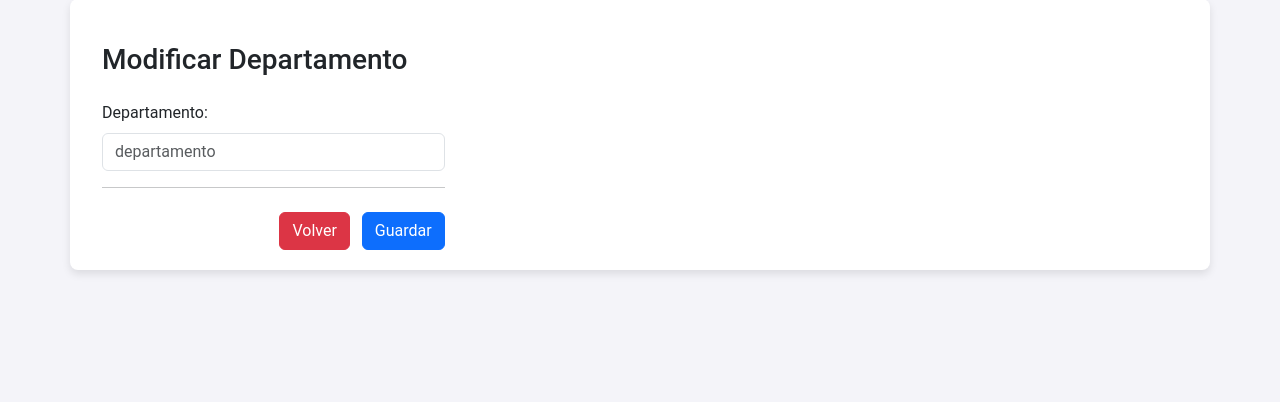
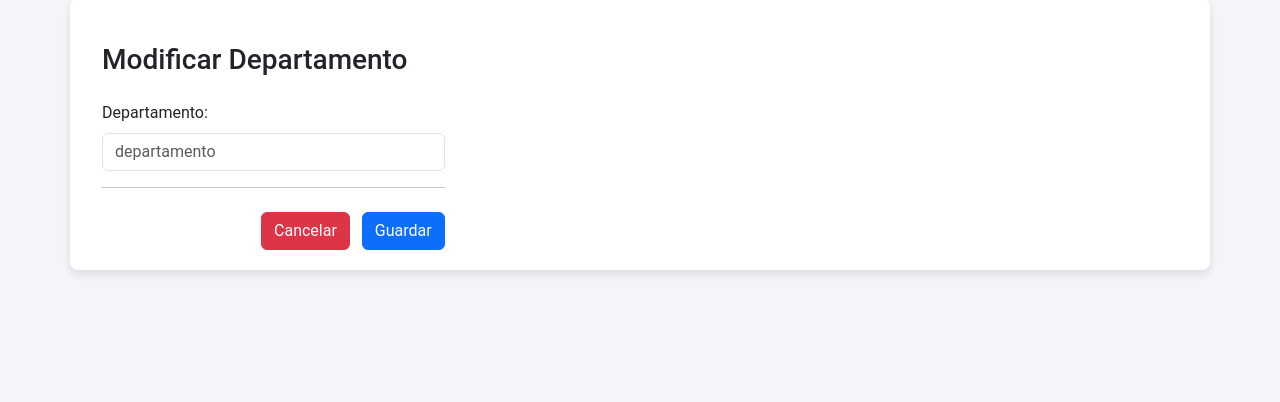
Before and after one commit to AGonzalesCajusol/Proyecto, a Python web app: template templates/modificar_departamento.html in a window 1280 px wide. Shown: the part 147-549 px from the top of the page. Run offline with Jinja, Linux system fonts and the light colour scheme; the template is opened without the code that fills it, so the values that code supplies are empty.

Commit message:
Update marlon modificar_departamento.html

```diff
--- a/templates/modificar_departamento.html
+++ b/templates/modificar_departamento.html
@@ -15,8 +15,8 @@
                     </div>
                     <hr>
                     <div class="text-end">
-                        <a href="{{ url_for('departamento') }}" class="btn btn-danger mt-2 me-2">Volver</a>
-                        <button type="submit" class="btn btn-primary mt-2">Guardar</button>
+                        <a href="{{ url_for('departamento') }}" class="btn btn-danger mt-2 me-2" onclick="return confirmarCancelacion()">Cancelar</a>
+                        <button type="submit" class="btn btn-primary mt-2" onclick="return confirmarModificacion()">Guardar</button>
                     </div>
                 </form>
             </div>
```
